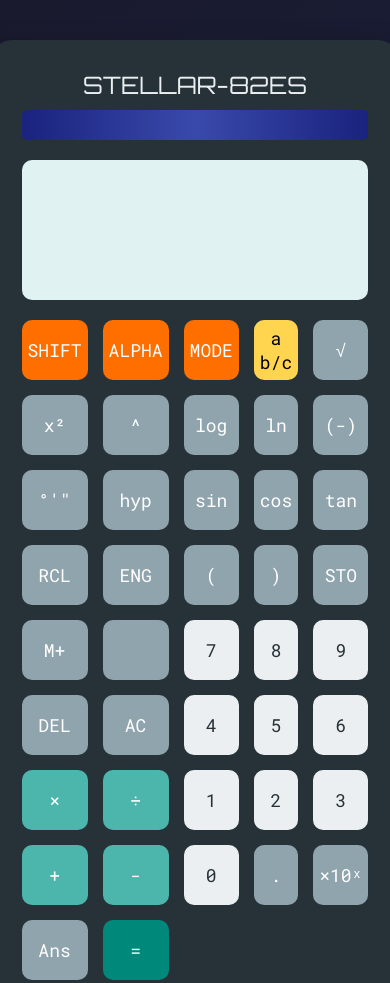
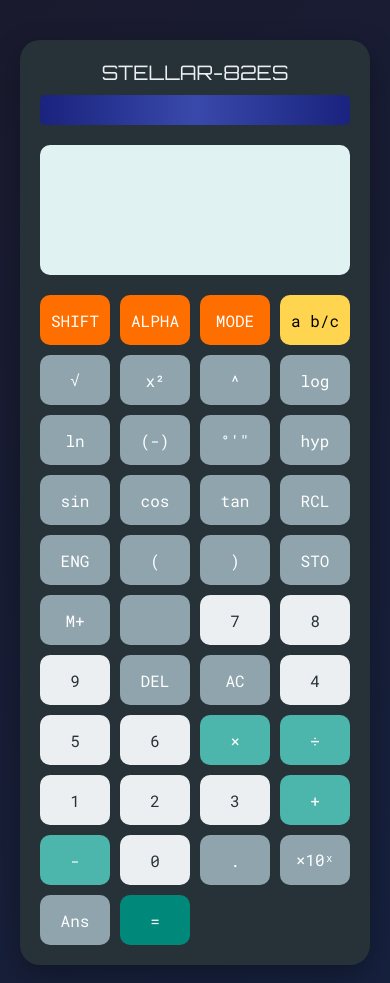
Before and after one commit to Chowdaa/Calculator-codsoft, a plain HTML site: page index.html in a window 390 px wide. Shown: the top 983 px of the page. Drawn offline with Linux system fonts and the light colour scheme.

Commit message:
Update sytles.css

```diff
--- a/sytles.css
+++ b/sytles.css
@@ -121,3 +121,35 @@ button:active {
     0% { transform: translate(-50%, -50%) rotate(0deg); }
     100% { transform: translate(-50%, -50%) rotate(360deg); }
 }
+
+/* Media Queries for Mobile Responsiveness */
+@media (max-width: 768px) {
+    .calculator {
+        width: 100%;
+        padding: 20px;
+    }
+
+    .buttons {
+        grid-template-columns: repeat(4, 1fr);
+        gap: 10px;
+    }
+
+    button {
+        font-size: 16px;
+        height: 50px;
+    }
+
+    .branding {
+        font-size: 20px;
+    }
+
+    .display {
+        padding: 15px;
+        font-size: 16px;
+    }
+
+    #result {
+        font-size: 28px;
+    }
+}
+s
```
